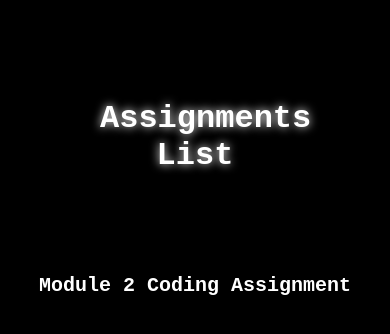
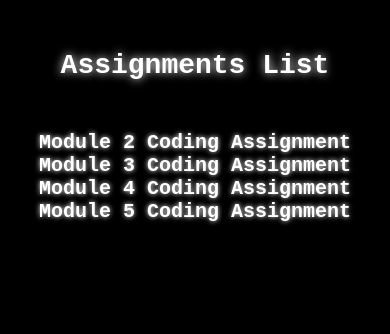
Before and after one commit to jdcirbo/Coursera-Assignments, a plain HTML site: page index.html in a window 390 px wide. Drawn offline with Linux system fonts and the light colour scheme.

Commit message:
further styled main page:

```diff
--- a/css/style.css
+++ b/css/style.css
@@ -7,20 +7,22 @@
     border: 0px;
 }
 
+/* General Elements */
+
 body {
     background-color: #000000;
     color: #ffffff;
     font-family: 'Courier New', Courier, monospace;
-    font-size: 20px;
+    font-size: 40px;
     font-weight: bold;
 }
 
 h1 {
-    font-size: 32px;
-    font-weight: bolder;
+    font-size: 60px;
+    font-weight:  bolder;
     text-align: center;
     text-shadow: 0px 0px 10px #ffffff;
-    margin: 100px;
+    margin: 50px;
 }
 
 ul {
@@ -35,15 +37,40 @@ a {
     text-decoration: none;
     color: #ffffff;
     width: 150px;
+    text-shadow: 0px 0px 5px #ffffff;
 }
 
 a:hover {
-    color: #000000;
-    text-shadow: 0px 0px 20px #ffffff;
+    color: transparent;
+    text-shadow: 0px 0px 5px #000000, 0px 0px 30px #ffffff;
     cursor: default;
 }
 
 a:active {
     color: #ffffff;
-    text-shadow: 0px 0px 10px #ffffff, 0px 0px 20px #ffff00;
+    text-shadow: 0px 0px 10px #ffffff, 0px 0px 30px #ffff00;
 }
+
+/* Mobile */
+
+@media (max-width:470px) {
+    body {
+        font-size: 20px;
+    }
+
+    h1 {
+        font-size: 28px;
+    }
+}
+
+/* Medium */
+
+@media (min-width:471px) and (max-width:767px) {
+    body {
+        font-size: 30px;
+    }
+
+    h1 {
+        font-size: 40px;
+    }
+}
--- a/index.html
+++ b/index.html
@@ -11,9 +11,9 @@
         <h1>Assignments List</h1>
         <ul>
             <li><a href="http://jdcirbo.github.io/Coursera-Assignments/mod_2_assignment/" target="_blank">Module 2 Coding Assignment</a></li>
-            <li></li>
-            <li></li>
-            <li></li>
+            <li><a href="#">Module 3 Coding Assignment</a></li>
+            <li><a href="#">Module 4 Coding Assignment</a></li>
+            <li><a href="#">Module 5 Coding Assignment</a></li>
         </ul>
     </body>
 </html>
```
